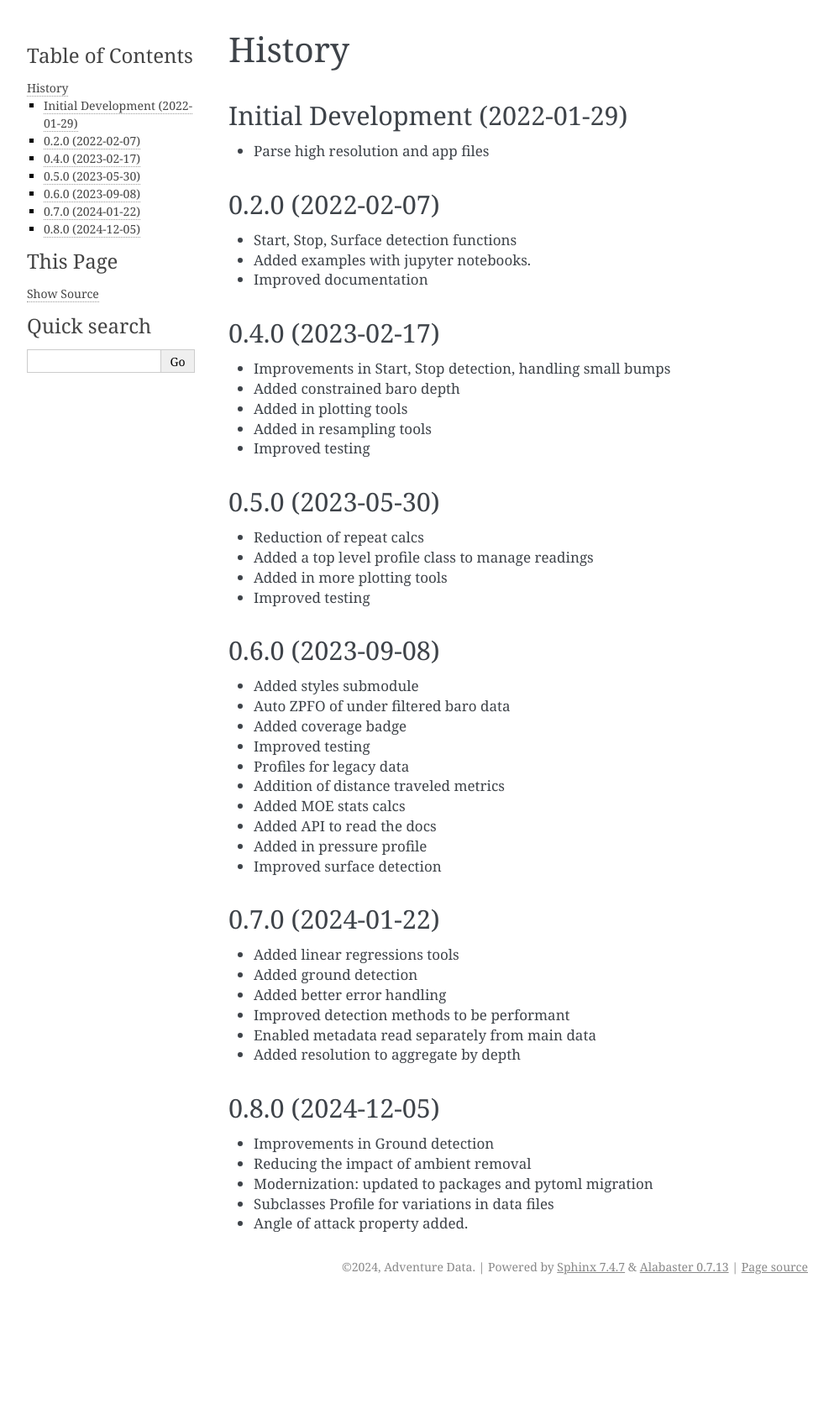
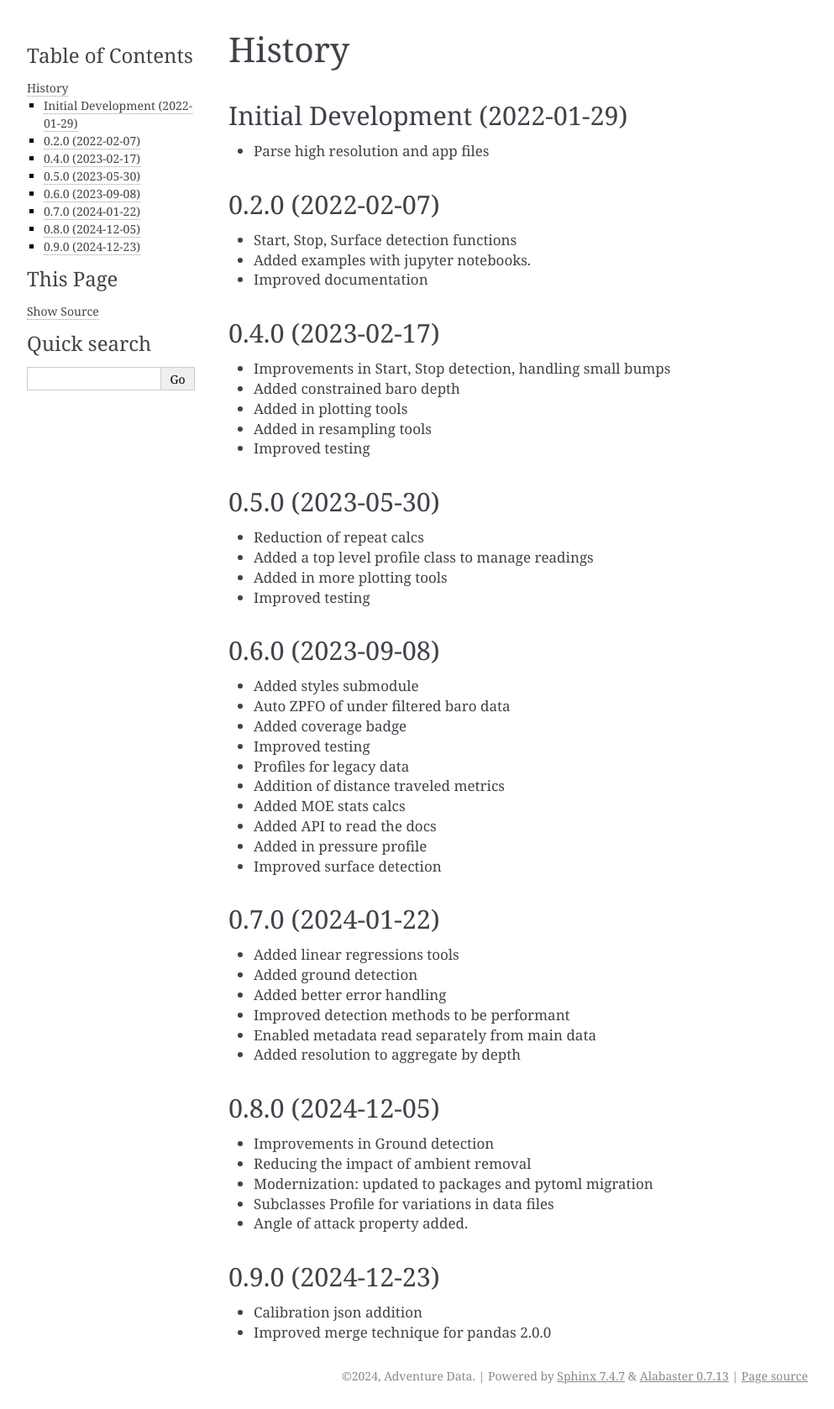
Before and after one commit to AdventureData/study_lyte, a Sphinx documentation site: the page built from docs/history.rst, in a window 1280 px wide. Shown: the whole page at 84% size, without its empty margins (148-1141 px from the left). Built offline with Sphinx 7.4.7, drawn with Linux system fonts in a browser that asks for light colours; pages that are not in the unit, such as notebooks, are missing from menus; before the commit the page ends 1548 px from its top, so only the background shows below that.

Commit message:
Updated history

```diff
--- a/docs/history.rst
+++ b/docs/history.rst
@@ -65,3 +65,8 @@ Initial Development (2022-01-29)
 * Modernization: updated to packages and pytoml migration
 * Subclasses Profile for variations in data files
 * Angle of attack property added.
+
+0.9.0 (2024-12-23)
+--------------------------------
+* Calibration json addition
+* Improved merge technique for pandas 2.0.0
```
